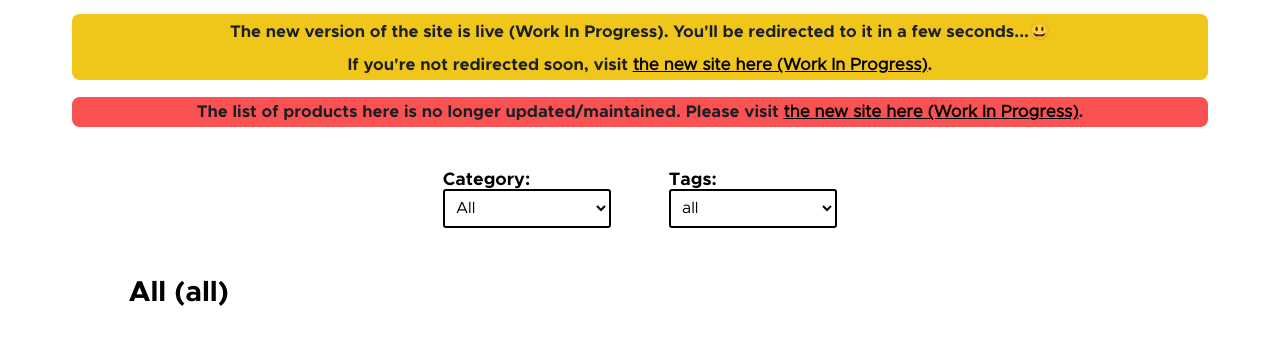
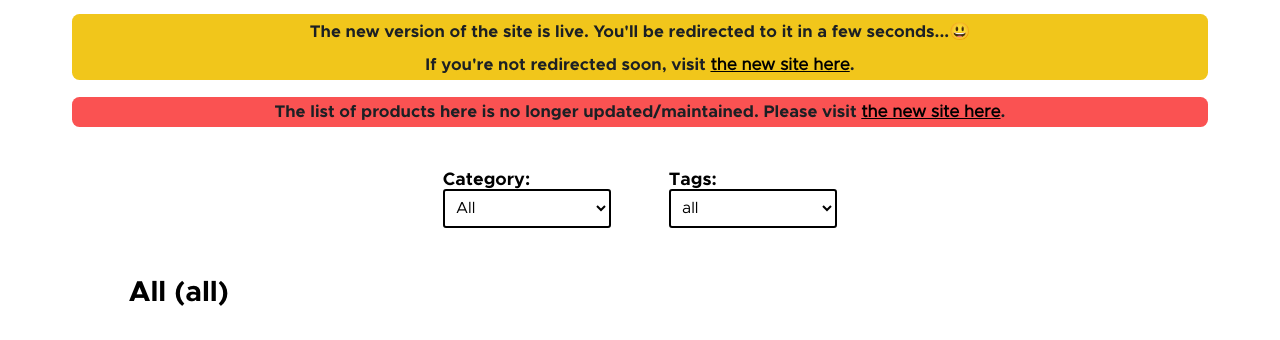
Before and after one commit to oneminch/EncryptedList-v1, a website built with webpack: page index.html in a window 1280 px wide. Shown: the part 185-525 px from the top of the page. Built offline with nearby package versions, Linux system fonts and the light colour scheme; files whose address does not match are found by name.

Commit message:
remove WIP label

```diff
--- a/index.html
+++ b/index.html
@@ -51,15 +51,15 @@
    </div>
    <!-- Redirection Message -->
    <h3 class="redirect-msg message">
-      The new version of the site is live (Work In Progress). You'll be redirected to it in a few seconds...😃
+      The new version of the site is live. You'll be redirected to it in a few seconds...😃
       <br>
       <br>
-      If you're not redirected soon, visit <a href="https://encryptedlist.xyz/" title="EncryptedList New Website">the new site here (Work In Progress)</a>.
+      If you're not redirected soon, visit <a href="https://encryptedlist.xyz/" title="EncryptedList New Website">the new site here</a>.
    </h3>
 
    <!-- warning message -->
    <h3 class="warning-msg message">
-      The list of products here is no longer updated/maintained. Please visit <a href="https://encryptedlist.xyz/" title="EncryptedList New Website">the new site here (Work In Progress)</a>.
+      The list of products here is no longer updated/maintained. Please visit <a href="https://encryptedlist.xyz/" title="EncryptedList New Website">the new site here</a>.
    </h3>
    <!-- Filter options -->
    <div class="options">
```
